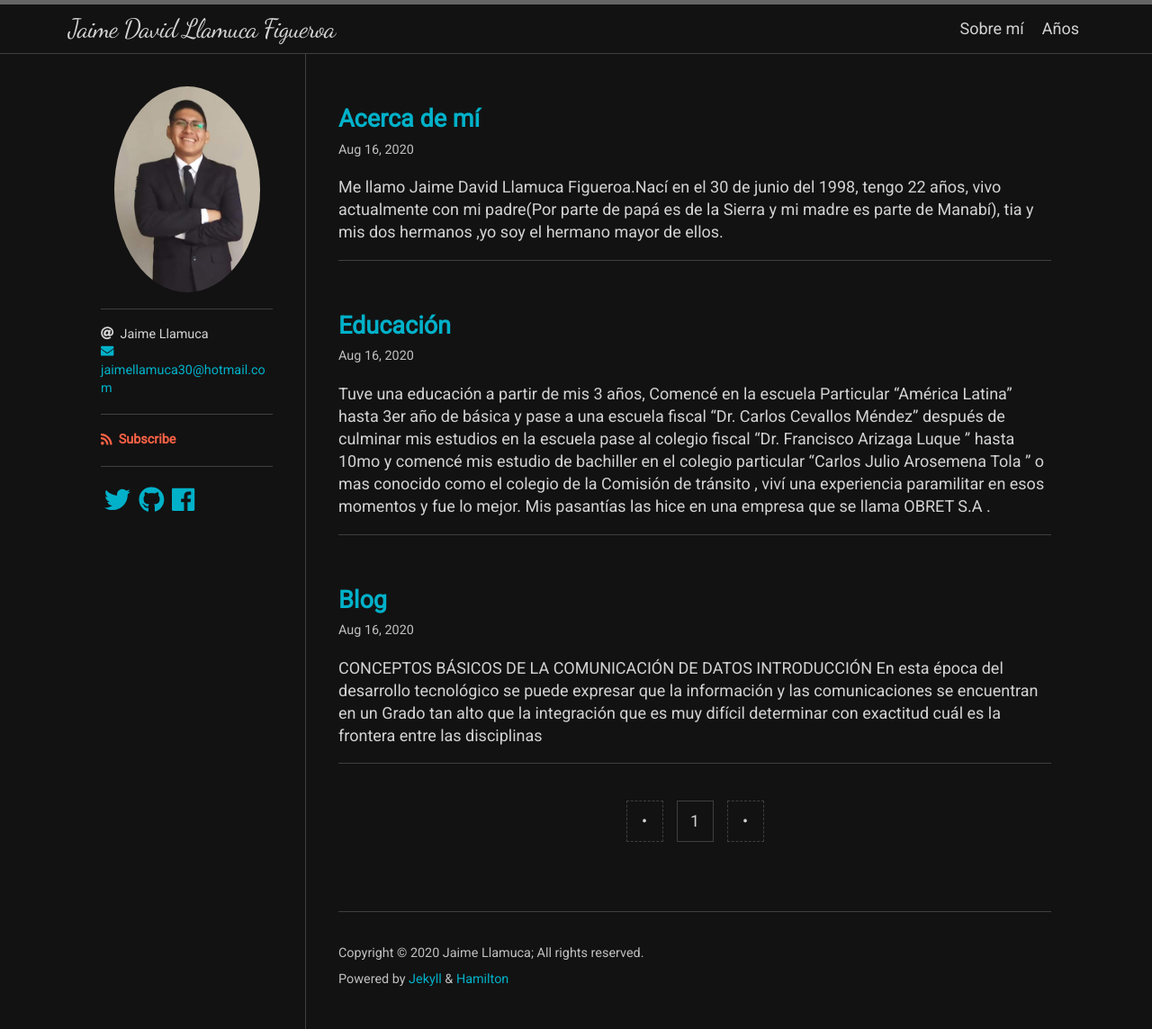
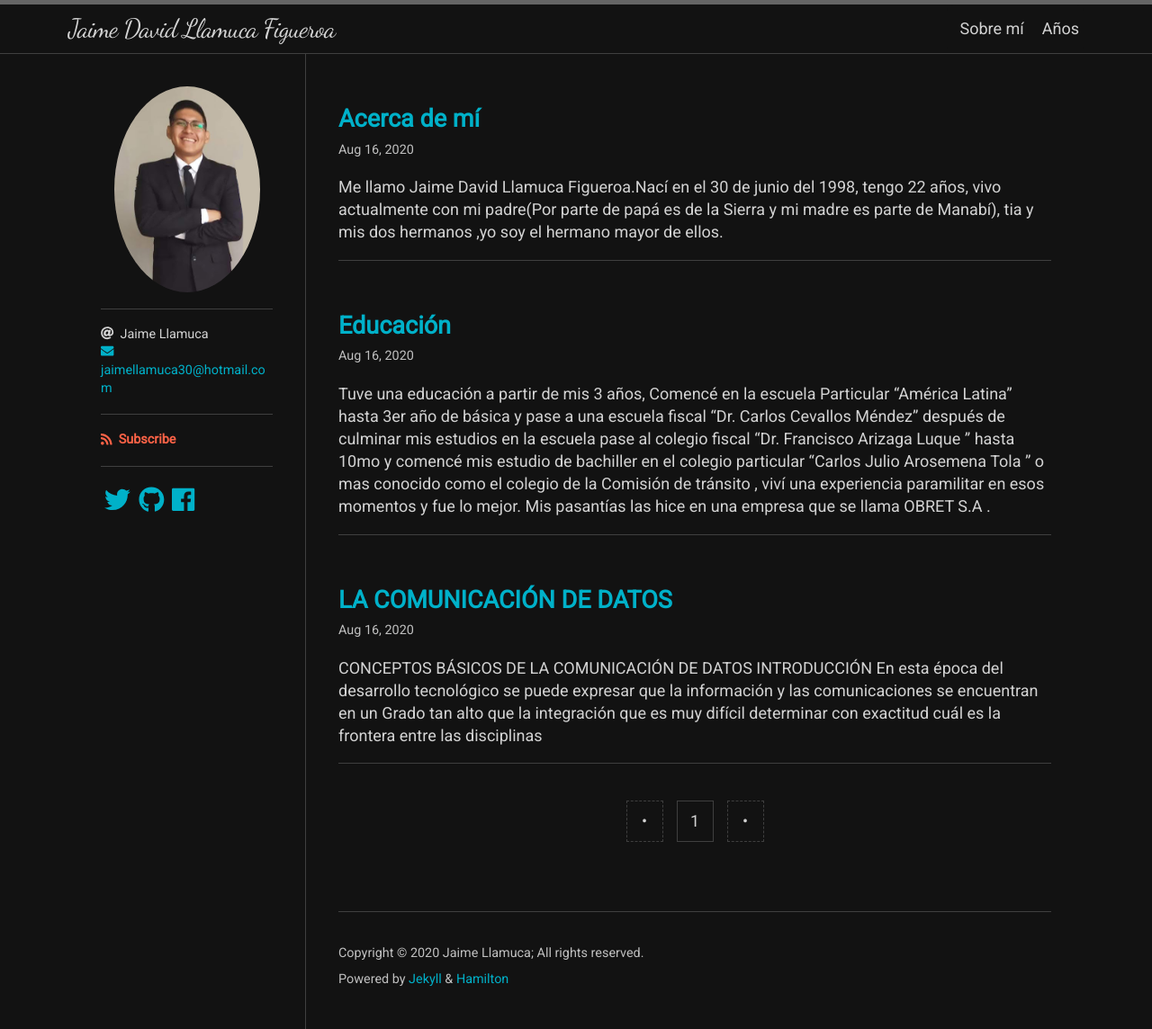
Before and after one commit to jaime-david-llamuca-figueroa/blog-personal., a Jekyll site: the page built from index.html, in a window 1280 px wide. Shown: the whole page at 90% size. Built offline with Jekyll 4.4.1, drawn with Linux system fonts in a browser that asks for light colours; nearby versions of some CDN libraries; some web fonts are replaced; the list of posts is cut into pages by our own code.

Commit message:
Update 2020-08-16-Blog.md

```diff
--- a/_posts/2020-08-16-Blog.md
+++ b/_posts/2020-08-16-Blog.md
@@ -1,6 +1,6 @@
 ---
 layout: post
-title: Blog
+title: LA COMUNICACIÓN DE DATOS
 
 ---
 
```
